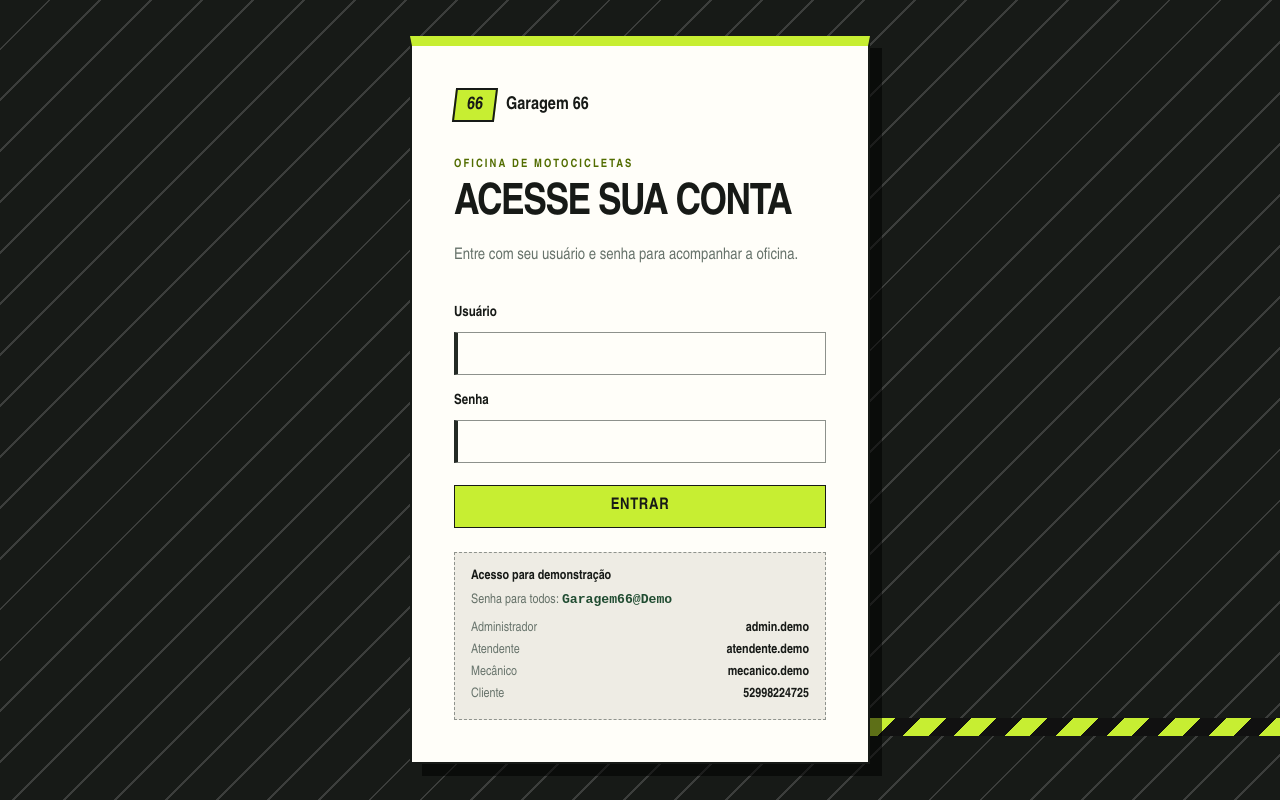
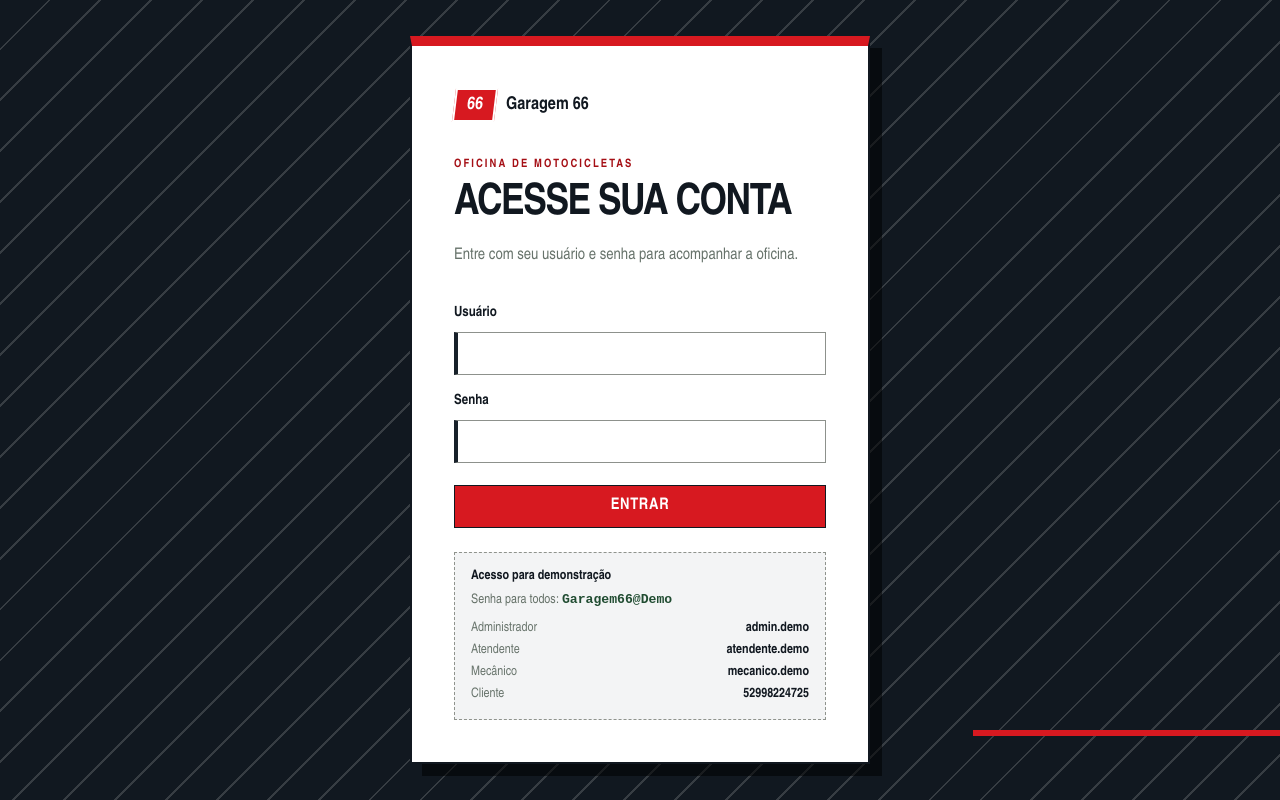
Before and after one commit to dantasdicson/garagem-66, a React (Vite) app in the folder frontend/: page /login in a window 1280 px wide. Built offline with nearby package versions, Linux system fonts and the light colour scheme; no server answers.

Commit message:
Aplicar identidade original em preto branco e vermelho

```diff
--- a/frontend/src/styles.css
+++ b/frontend/src/styles.css
@@ -120,13 +120,13 @@ tbody tr:last-child td { border-bottom: 0; }
 
 /* Identidade visual Garagem 66: painel técnico, plano e funcional. */
 :root {
-  --g66-ink: #171a17;
-  --g66-panel: #242a25;
-  --g66-paper: #f1efe8;
-  --g66-white: #fffef9;
-  --g66-line: #b9b8b0;
-  --g66-accent: #c7ee32;
-  --g66-accent-dark: #526d00;
+  --g66-ink: #111820;
+  --g66-panel: #18212a;
+  --g66-paper: #f4f5f7;
+  --g66-white: #ffffff;
+  --g66-line: #d9dde1;
+  --g66-accent: #d71920;
+  --g66-accent-dark: #a50f15;
   color: var(--g66-ink);
   background: var(--g66-paper);
   font-family: "Arial Narrow", "Roboto Condensed", Arial, sans-serif;
@@ -134,8 +134,7 @@ tbody tr:last-child td { border-bottom: 0; }
 
 body {
   background-color: var(--g66-paper);
-  background-image: linear-gradient(#d5d3cb55 1px, transparent 1px);
-  background-size: 100% 32px;
+  background-image: none;
 }
 
 button, input, select, textarea { border-radius: 0; }
@@ -173,10 +172,10 @@ input:focus, select:focus, textarea:focus {
   z-index: -1;
   right: 0;
   bottom: 8vh;
-  width: min(48vw, 700px);
-  height: 18px;
+  width: min(24vw, 320px);
+  height: 6px;
   content: "";
-  background: repeating-linear-gradient(135deg, var(--g66-accent) 0 18px, #111 18px 36px);
+  background: var(--g66-accent);
 }
 
 .auth-card {
@@ -202,7 +201,7 @@ input:focus, select:focus, textarea:focus {
   border: 2px solid currentColor;
   border-radius: 0;
   background: var(--g66-accent);
-  color: var(--g66-ink);
+  color: #fff;
   transform: skew(-7deg);
 }
 
@@ -212,7 +211,7 @@ input:focus, select:focus, textarea:focus {
 .demo-access {
   border: 1px dashed #8f938d;
   border-radius: 0;
-  background: #eeece4;
+  background: #f3f4f5;
 }
 
 .button {
@@ -225,7 +224,7 @@ input:focus, select:focus, textarea:focus {
 }
 
 .button:hover:not(:disabled) { transform: translate(-2px, -2px); box-shadow: 3px 3px 0 var(--g66-ink); }
-.button-primary { color: var(--g66-ink); background: var(--g66-accent); }
+.button-primary { color: #fff; background: var(--g66-accent); }
 .button-secondary { color: #fff; background: var(--g66-panel); }
 .button-danger { background: #a52d20; }
 .button-link { border-color: transparent; color: var(--g66-ink); background: transparent; }
@@ -236,7 +235,7 @@ input:focus, select:focus, textarea:focus {
   position: sticky;
   top: 0;
   height: 100vh;
-  border-right: 8px solid var(--g66-accent);
+  border-right: 0;
   background: var(--g66-ink);
 }
 
@@ -255,19 +254,11 @@ input:focus, select:focus, textarea:focus {
 }
 
 .sidebar nav a:hover, .sidebar nav a.active {
-  color: var(--g66-ink);
-  background: #ffffff0c;
+  color: #fff;
+  background: var(--g66-accent);
 }
 
-.sidebar nav a.active::before {
-  position: absolute;
-  top: 0;
-  bottom: 0;
-  left: -22px;
-  width: 7px;
-  content: "";
-  background: var(--g66-accent);
-}
+.sidebar nav a.active::before { display: none; }
 
 .button-ghost { border-color: #ffffff55; border-radius: 0; background: transparent; }
 
@@ -305,14 +296,14 @@ input:focus, select:focus, textarea:focus {
 
 th {
   border-bottom: 2px solid var(--g66-ink);
-  background: #e4e2da;
+  background: #f0f2f4;
   color: var(--g66-ink);
   font-size: .7rem;
   letter-spacing: .12em;
 }
 
-tbody tr:hover { background: #f2efe6; }
-.selected-row { background: #eee9dc; box-shadow: inset 5px 0 0 var(--g66-accent); }
+tbody tr:hover { background: #f7f8f9; }
+.selected-row { background: #fff1f1; box-shadow: inset 5px 0 0 var(--g66-accent); }
 
 .table-action {
   border: 1px solid #777c77;
@@ -327,7 +318,7 @@ tbody tr:hover { background: #f2efe6; }
 
 .form-card { border-top-color: var(--g66-accent); }
 .form-card h2, .budget-detail h2 { text-transform: uppercase; }
-.generated-field { display: grid; gap: 4px; margin: 8px 0; padding: 11px 12px; border-left: 4px solid var(--g66-accent); background: #e4e2da; }
+.generated-field { display: grid; gap: 4px; margin: 8px 0; padding: 11px 12px; border-left: 4px solid var(--g66-accent); background: #f0f2f4; }
 .generated-field span { color: #666c66; font-size: .75rem; font-weight: 800; letter-spacing: .08em; text-transform: uppercase; }
 .generated-field strong { font-family: Consolas, monospace; font-size: .86rem; }
 
@@ -341,18 +332,23 @@ tbody tr:hover { background: #f2efe6; }
   text-transform: uppercase;
 }
 
+.status-aberta, .status-aguardando_orcamento, .status-aguardando_aprovacao,
+.status-em_execucao, .status-aguardando_pecas, .status-concluida,
+.status-aprovado { color: #343b42; background: transparent; }
+.status-concluida_nao_aprovada, .status-recusado { color: var(--g66-accent-dark); background: transparent; }
+
 .budget-summary div, .budget-editor form, .decision-panel {
   border: 1px solid var(--g66-line);
   border-radius: 0;
-  background: #ebe9e1;
+  background: #f3f4f5;
 }
 
 .budget-total { color: var(--g66-accent-dark); font-family: Consolas, monospace; }
-.budget-note { border-left-color: var(--g66-accent); background: #f4eee7; }
+.budget-note { border-left-color: var(--g66-accent); background: #fff2f2; }
 
 @media (max-width: 760px) {
   .app-shell { grid-template-columns: 1fr; }
-  .sidebar { position: static; height: auto; border-right: 0; border-bottom: 6px solid var(--g66-accent); }
+  .sidebar { position: static; height: auto; border-right: 0; border-bottom: 0; }
   .sidebar nav { border-top: 0; }
   .sidebar nav a.active::before { display: none; }
   .topbar::before { display: none; }
```
